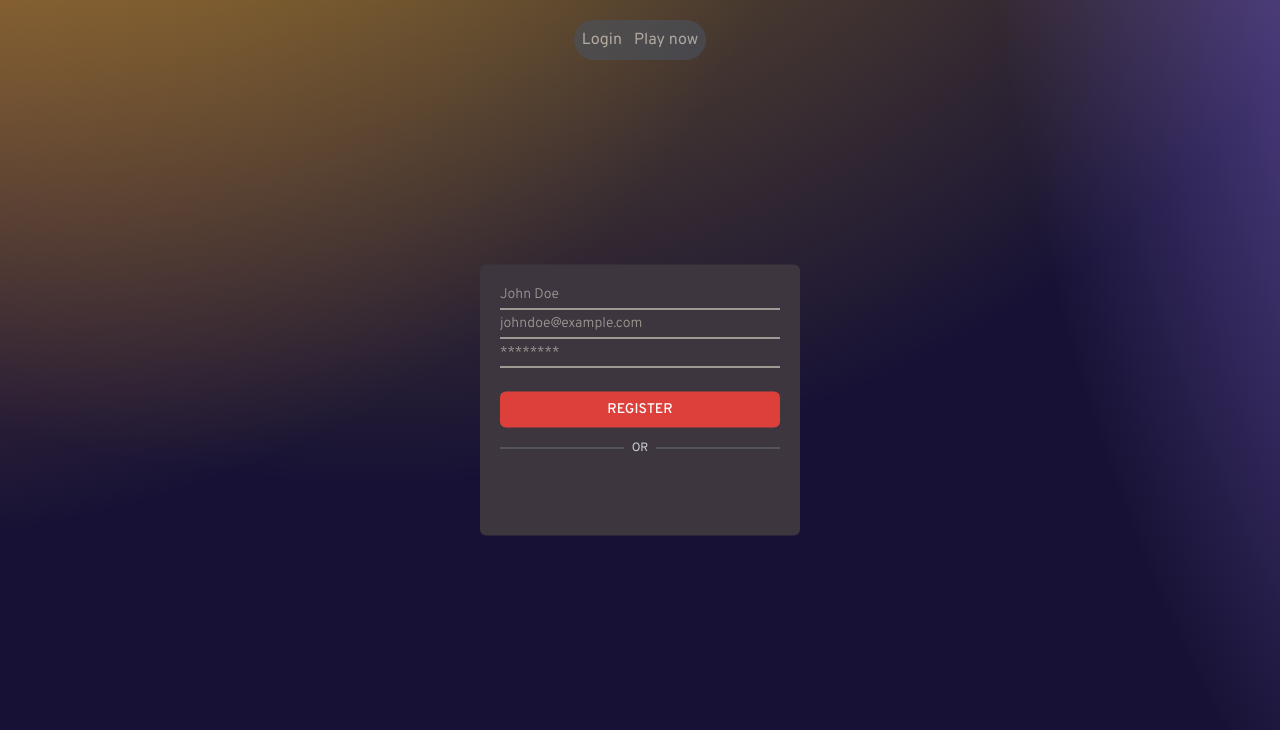
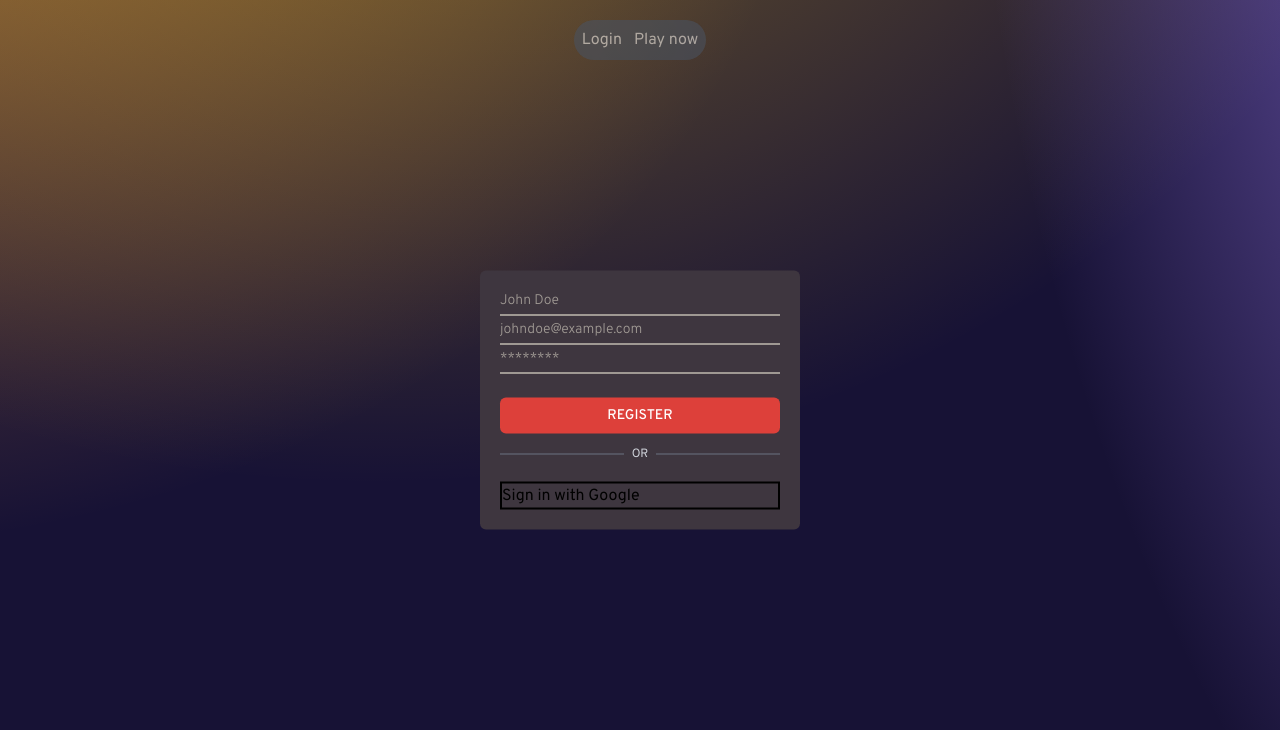
Before and after one commit to kabir-afk/Geocipher-frontend, a React (Vite) app: page / in a window 1280 px wide. Shown: the top 730 px of the page. Built offline with nearby package versions, Linux system fonts and the light colour scheme; no server answers.

Commit message:
update : replaced GoogleLogin component with useGoogleLogin hook
Default btn was breaking the UI in smaller viewports

- Changed to hook for more customizability

```diff
--- a/src/components/GoogleAuth.jsx
+++ b/src/components/GoogleAuth.jsx
@@ -1,4 +1,4 @@
-import { GoogleLogin } from "@react-oauth/google";
+import { useGoogleLogin } from "@react-oauth/google";
 import { useNavigate } from "react-router-dom";
 import axiosInstance from "../axiosinstance";
 import { useContext } from "react";
@@ -13,20 +13,25 @@ const GoogleAuth = ({ onError }) => {
       setIsLoggedIn(true);
       navigate("/single-player-mode");
     } catch (error) {
-      onError(error.response.data);
-      console.error(error.response.data);
+      onError(error.response?.data || "Something went wrong");
+      console.error(error);
     }
   }
+  const login = useGoogleLogin({
+    flow: "auth-code",
+    onSuccess: (credentialResponse) => {
+      sendCredentials(credentialResponse);
+    },
+    onError: (err) => {
+      onError("Google login failed");
+      console.error(err);
+    },
+  });
   return (
-    <div className="w-full ">
-      <GoogleLogin
-        onSuccess={(credentialResponse) => {
-          sendCredentials(credentialResponse);
-        }}
-        onError={() => {
-          onError("Google Login Failed");
-        }}
-      />
+    <div className="border-2 w-full ">
+      <button onClick={() => login()} className="cursor-pointer">
+        Sign in with Google
+      </button>
     </div>
   );
 };
```
